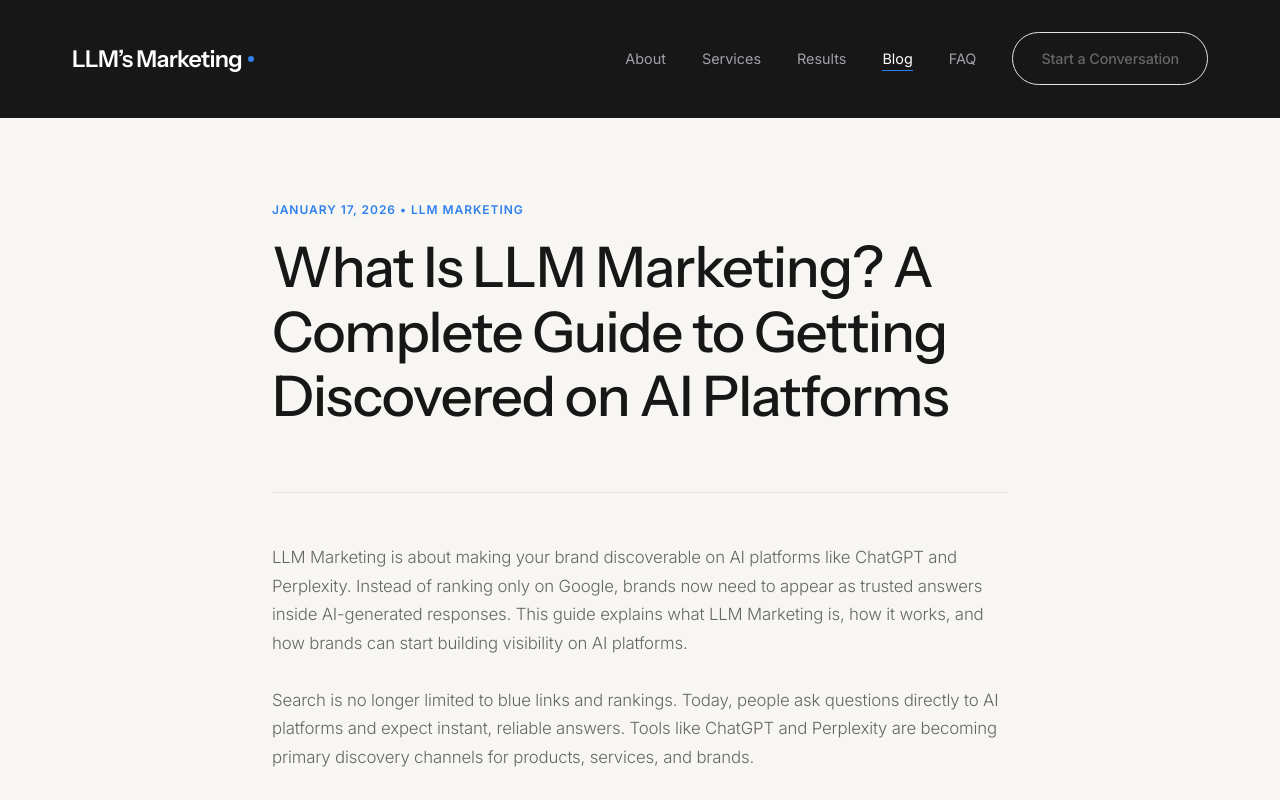
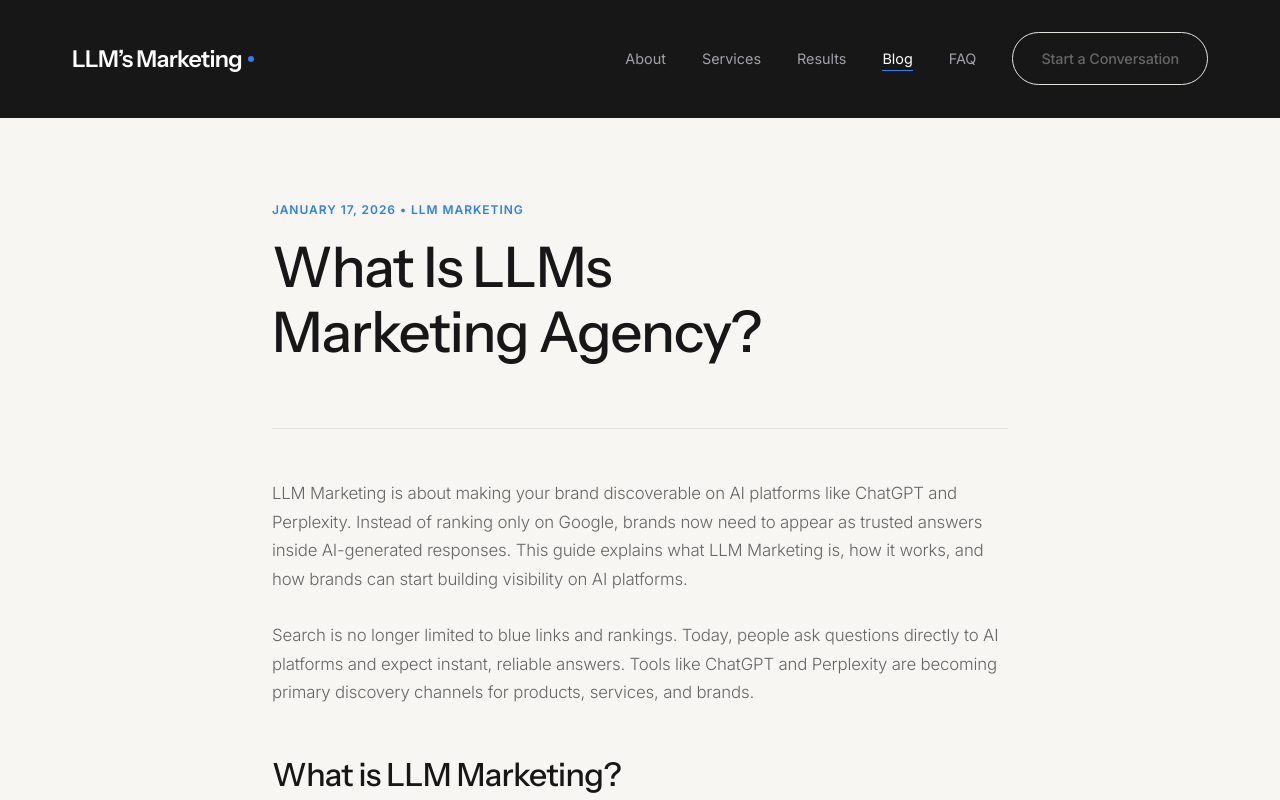
Before and after one commit to trapti321/llms-marketing, a website built with Vite: page blog/what-is-llm-marketing-a-complete-guide-to-getting-discovered-on-ai-platforms/index.html in a window 1280 px wide. Shown: the top 800 px of the page. Built offline with nearby package versions, Linux system fonts and the light colour scheme.

Commit message:
Update blog post title

```diff
--- a/blog/what-is-llm-marketing-a-complete-guide-to-getting-discovered-on-ai-platforms/index.html
+++ b/blog/what-is-llm-marketing-a-complete-guide-to-getting-discovered-on-ai-platforms/index.html
@@ -3,7 +3,7 @@
 <head>
   <meta charset="UTF-8">
   <meta name="viewport" content="width=device-width, initial-scale=1.0">
-  <title>What Is LLM Marketing? A Complete Guide to Getting Discovered on AI Platforms | LLM's Marketing</title>
+  <title>What Is LLMs Marketing Agency? | LLM's Marketing</title>
     <link rel="canonical" href="https://llmsmarketing.com/blog/what-is-llm-marketing-a-complete-guide-to-getting-discovered-on-ai-platforms/">
   <meta name="description" content="Discover how to optimize your brand parameters, schemas, and content structures so AI platforms like ChatGPT, Perplexity, and Gemini can trust and recommend your business.">
   <link rel="stylesheet" href="/assets/css/style.css">
@@ -38,7 +38,7 @@
   <main class="post-detail-container">
     <header class="post-header reveal-fade-up">
       <div class="post-meta">January 17, 2026 • LLM Marketing</div>
-      <h1>What Is LLM Marketing? A Complete Guide to Getting Discovered on AI Platforms</h1>
+      <h1>What Is LLMs Marketing Agency?</h1>
     </header>
 
     <article class="post-body reveal-fade-up stagger-1">
```
